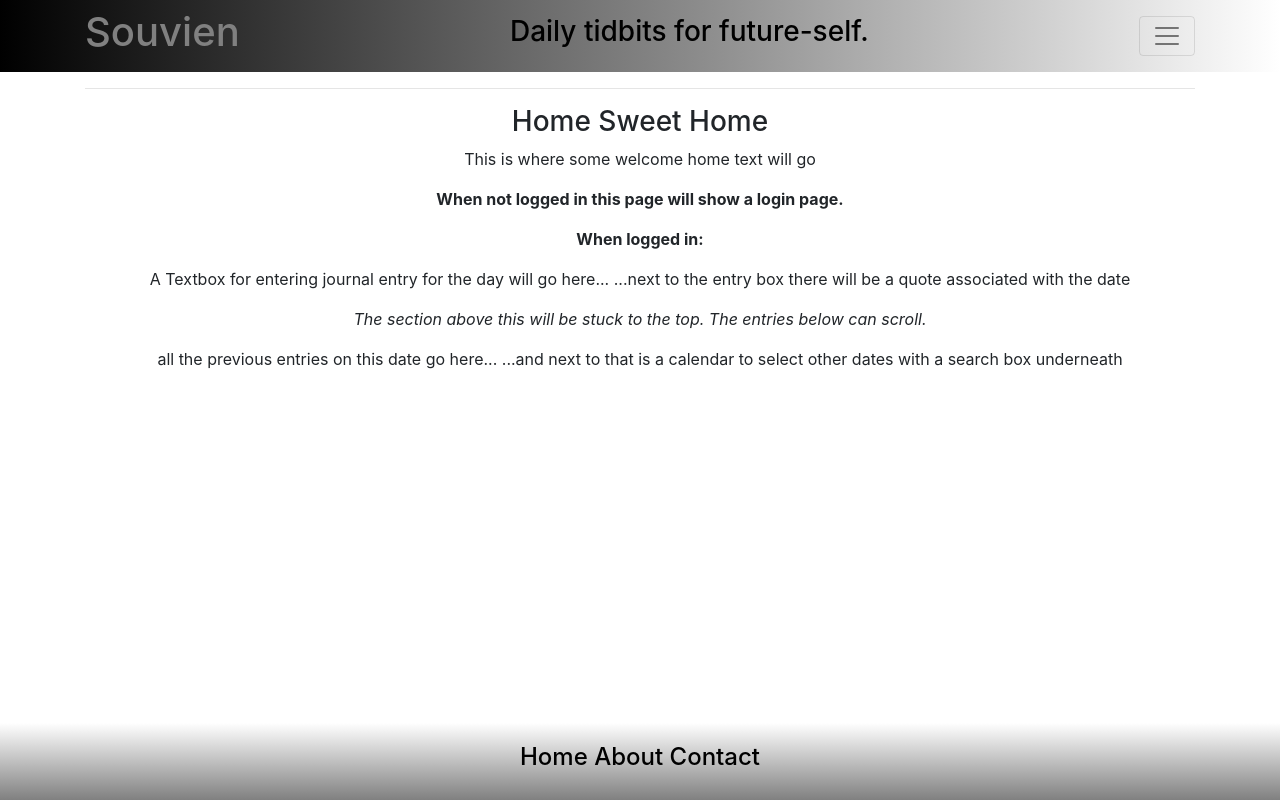
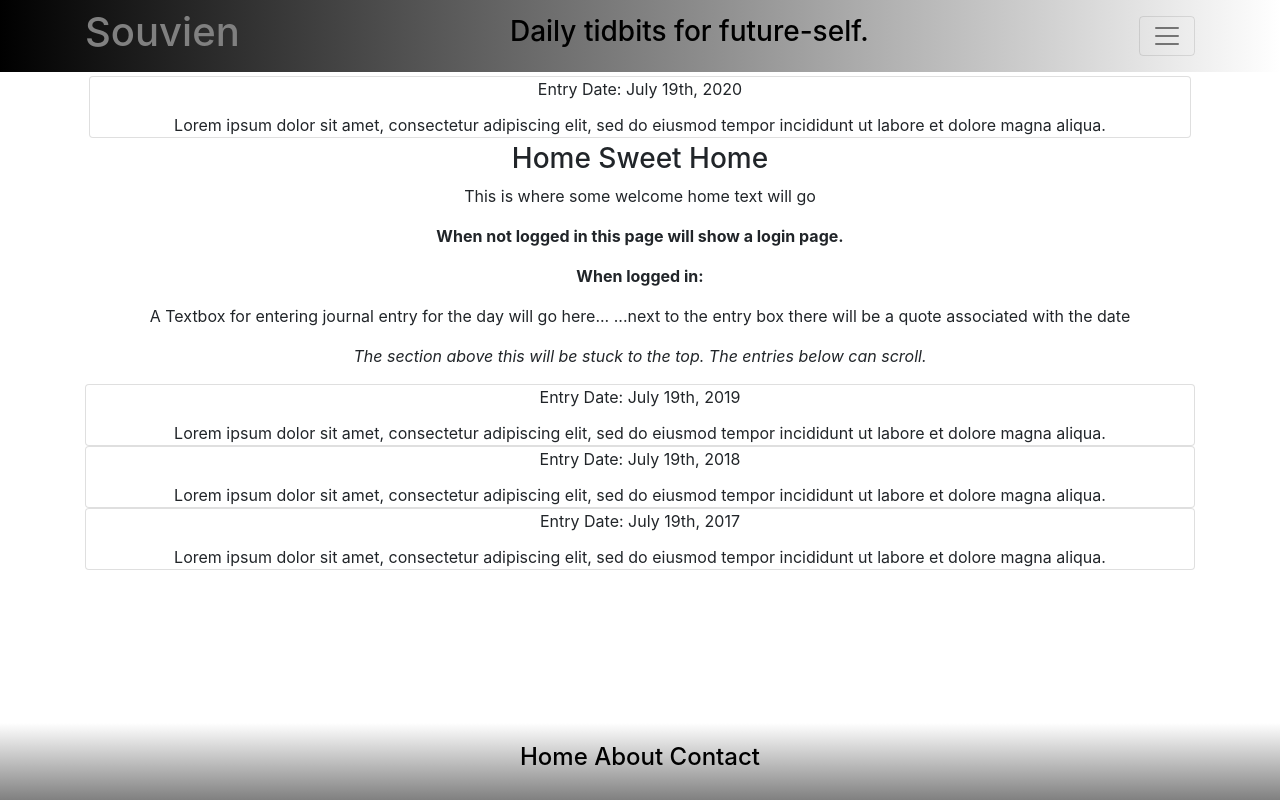
Before and after one commit to laylar/Souvien, a React (Create React App) app: page /home in a window 1280 px wide. Built offline with nearby package versions, Linux system fonts and the light colour scheme.

Commit message:
#9, #10 placeholder Cards

```diff
--- a/src/components/HomeComponent.js
+++ b/src/components/HomeComponent.js
@@ -1,17 +1,18 @@
-import React, { Component } from 'react';
+import React from 'react';
+import {Card, CardTitle, CardText} from 'reactstrap';
 
 
-class Home extends Component {
-    constructor(props) {
-        super(props);
-        this.state = {};
-    }
-    render() {
+function Home (props) {
     return (
         <div className="container">
             <div className="row">
-                    <div className="col">
-                        <hr />
+                <div className="col-md m-1">
+                    <Card>
+                        <CardTitle>Entry Date: July 19th, 2020</CardTitle>
+                        <CardText>Lorem ipsum dolor sit amet, consectetur adipiscing elit,
+                            sed do eiusmod tempor incididunt ut labore et dolore magna aliqua.</CardText>
+                    </Card>
+
                 </div>
             </div>
             <div className="row row-content">
@@ -29,10 +30,21 @@ class Home extends Component {
                         ...next to the entry box there will be a quote associated with the date
                     </p>
                     <p><i>The section above this will be stuck to the top. The entries below can scroll.</i></p>
-                        <p>
-                            all the previous entries on this date go here...
-                            ...and next to that is a calendar to select other dates with a search box underneath
-                        </p>
+                    <Card>
+                        <CardTitle>Entry Date: July 19th, 2019</CardTitle>
+                        <CardText>Lorem ipsum dolor sit amet, consectetur adipiscing elit,
+                            sed do eiusmod tempor incididunt ut labore et dolore magna aliqua.</CardText>
+                    </Card>
+                    <Card>
+                        <CardTitle>Entry Date: July 19th, 2018</CardTitle>
+                        <CardText>Lorem ipsum dolor sit amet, consectetur adipiscing elit,
+                            sed do eiusmod tempor incididunt ut labore et dolore magna aliqua.</CardText>
+                    </Card>
+                    <Card>
+                        <CardTitle>Entry Date: July 19th, 2017</CardTitle>
+                        <CardText>Lorem ipsum dolor sit amet, consectetur adipiscing elit,
+                            sed do eiusmod tempor incididunt ut labore et dolore magna aliqua.</CardText>
+                    </Card>
 
                 </div>
             </div>
@@ -40,6 +52,5 @@ class Home extends Component {
         </div>
     );
 }
-}
 
 export default Home;
```
Lines whose indentation alone changed are shown as unchanged.
